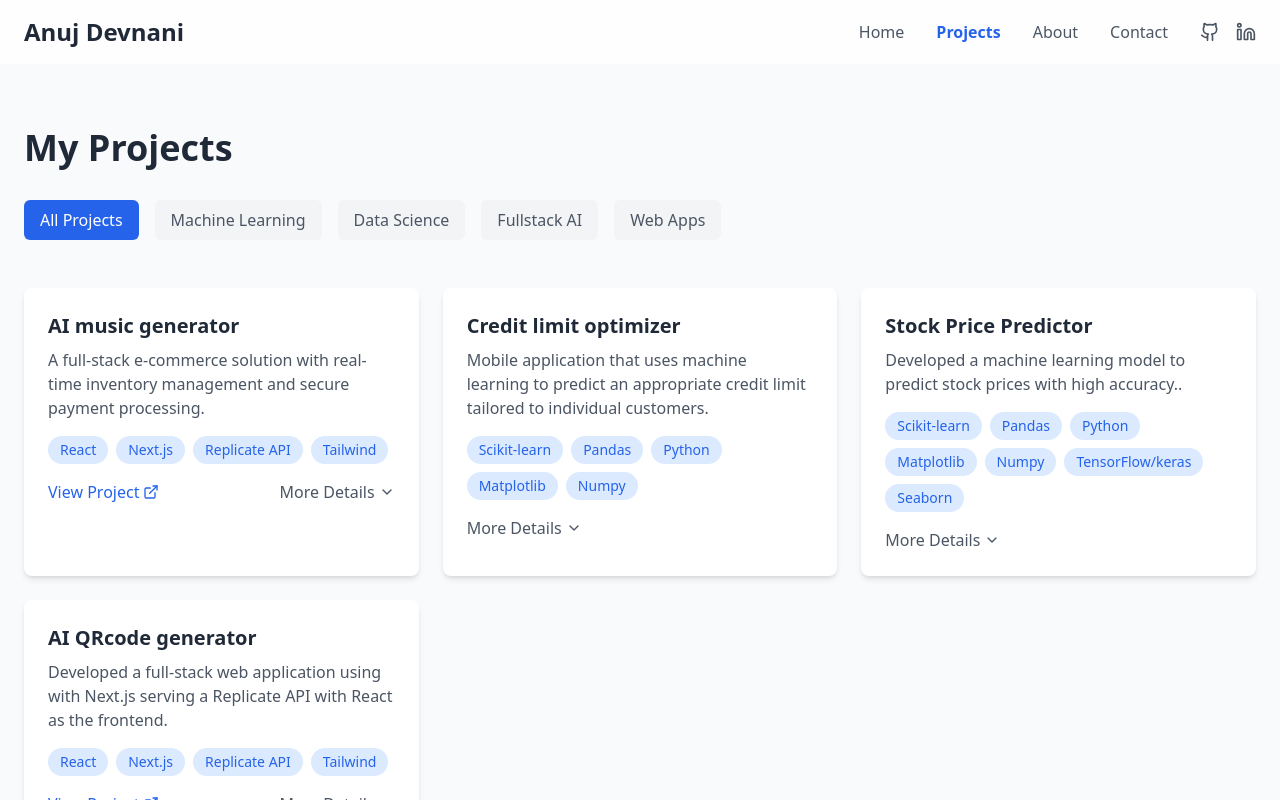
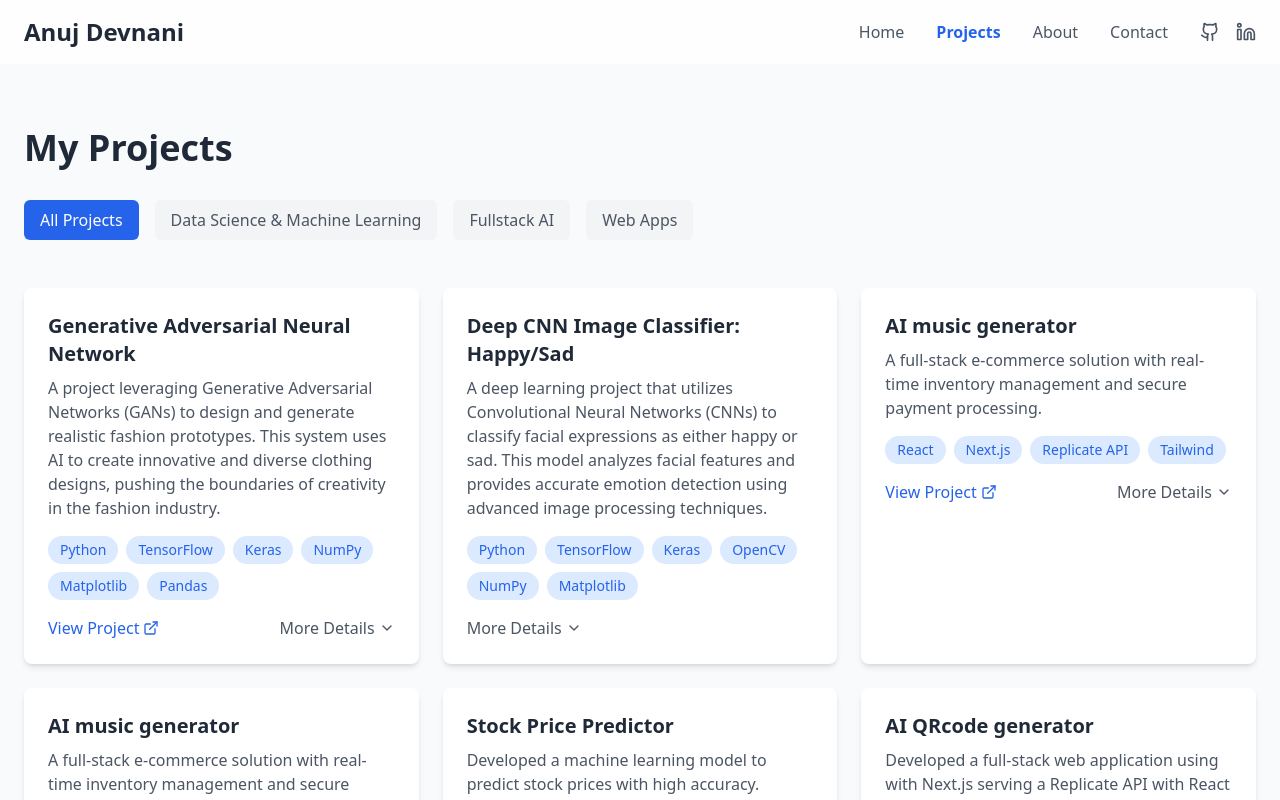
Before and after one commit to AnujDevnani/AnujDevnaniPortfolio, a React (Vite) app: page /projects in a window 1280 px wide. Shown: the top 800 px of the page. Built offline with nearby package versions, Linux system fonts and the light colour scheme.

Commit message:
Update Projects.tsx

```diff
--- a/src/pages/Projects.tsx
+++ b/src/pages/Projects.tsx
@@ -8,6 +8,36 @@ const Projects = () => {
   const projects: Project[] = [
     {
       id: '1',
+      title: 'Generative Adversarial Neural Network',
+      description: 'A project leveraging Generative Adversarial Networks (GANs) to design and generate realistic fashion prototypes. This system uses AI to create innovative and diverse clothing designs, pushing the boundaries of creativity in the fashion industry.',
+      category: 'Ds-ml',
+      liveUrl: 'https://github.com/AnujDevnani',
+      technologies: ["Python","TensorFlow","Keras","NumPy","Matplotlib","Pandas"],
+      features: [
+        "Realistic fashion prototype generation using GANs.",
+        "Customizable design inputs for targeted outputs.",
+        "AI-driven enhancement of creative possibilities in fashion.",
+        "Visualization of generated designs in high resolution.",
+        "Improved training stability using advanced GAN techniques like Wasserstein loss."
+      ]
+    },
+    {
+      id: '2',
+      title: 'Deep CNN Image Classifier: Happy/Sad',
+      description: 'A deep learning project that utilizes Convolutional Neural Networks (CNNs) to classify facial expressions as either happy or sad. This model analyzes facial features and provides accurate emotion detection using advanced image processing techniques.',
+      category: 'Ds-ml',
+      technologies: ["Python", "TensorFlow", "Keras", "OpenCV", "NumPy", "Matplotlib"],
+      features: [
+        "Binary classification of facial expressions into happy and sad categories.",
+        "Deep CNN architecture for high accuracy in emotion detection.",
+        "Real-time prediction support using webcam or live video feeds.",
+        "Preprocessing pipeline including resizing, grayscale conversion, and normalization.",
+        "Visualization of training metrics (accuracy and loss) using Matplotlib.",
+        "Efficient model training using GPU acceleration."
+      ]
+    },
+    {
+      id: '3',
       title: 'AI music generator',
       description: 'A full-stack e-commerce solution with real-time inventory management and secure payment processing.',
       category: 'Fullstack AI',
@@ -20,22 +50,23 @@ const Projects = () => {
       ]
     },
     {
-      id: '2',
-      title: 'Credit limit optimizer',
-      description: 'Mobile application that uses machine learning to predict an appropriate credit limit tailored to individual customers.',
-      category: 'ml',
-      technologies: ['Scikit-learn', 'Pandas', 'Python', 'Matplotlib', 'Numpy'],
+      id: '4',
+      title: 'AI music generator',
+      description: 'A full-stack e-commerce solution with real-time inventory management and secure payment processing.',
+      category: 'Fullstack AI',
+      liveUrl: 'https://music-generative-ai.netlify.app',
+      technologies: ['React', 'Next.js', 'Replicate API', 'Tailwind'],
       features: [
-        'Predict an appropriate credit limit tailored to individual customers.',
-        'Minimize default risk by analyzing patterns in historical data.',
-        'Provide actionable insights to optimize credit allocation strategies.',
+        'It is a wild ride of creativity where users can input their prompts and watch as the generator churns out unique music compositions.',
+        'generative ai',
+        'Gernerate music using prompts',
       ]
     },
     {
-      id: '3',
+      id: '5',
       title: 'Stock Price Predictor',
-      description: 'Developed a machine learning model to predict stock prices with high accuracy..',
-      category: 'ml',
+      description: 'Developed a machine learning model to predict stock prices with high accuracy.',
+      category: 'Ds-ml',
       technologies: ['Scikit-learn', 'Pandas', 'Python', 'Matplotlib', 'Numpy', 'TensorFlow/keras', 'Seaborn'],
       features: [
         'Analyze historical market data to identify trends and patterns.',
@@ -44,7 +75,7 @@ const Projects = () => {
       ]
     },
     {
-      id: '4',
+      id: '6',
       title: 'AI QRcode generator',
       description: 'Developed a full-stack web application using with Next.js serving a Replicate API with React as the frontend.',
       category: 'Fullstack AI',
@@ -61,8 +92,7 @@ const Projects = () => {
 
   const categories = [
     { id: 'all', name: 'All Projects' },
-    { id: 'ml', name: 'Machine Learning' },
-    { id: 'DS', name: 'Data Science' },
+    { id: 'Ds-ml', name: 'Data Science & Machine Learning' },
     { id: 'Fullstack AI', name: 'Fullstack AI' },
     { id: 'web', name: 'Web Apps' }
 
```
